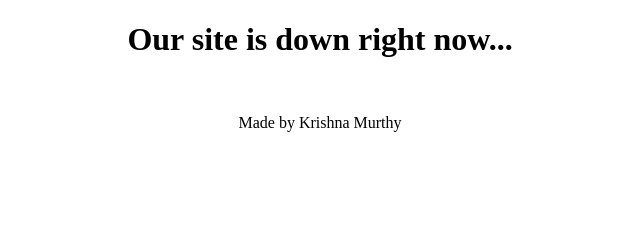
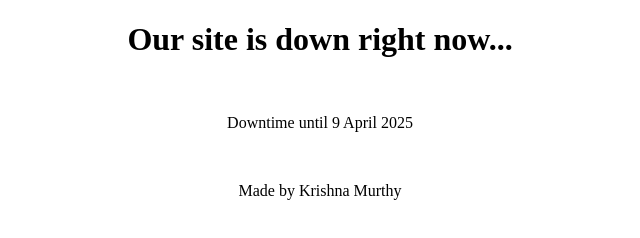
Before and after one commit to iwillbemicrosoftceo/betterHomepage, a plain HTML site: page index.html in a window 1280 px wide. Shown: the whole page, without its empty margins (320-960 px from the left). Drawn offline with Linux system fonts and the light colour scheme.

Commit message:
Update index.html

```diff
--- a/index.html
+++ b/index.html
@@ -5,7 +5,7 @@
 </head>
 <body>
   <center>
-    <h1>Our site is down right now...</h1><br /><p>Made by Krishna Murthy</p>
+    <h1>Our site is down right now...</h1><br /><p></p>Downtime until 9 April 2025</p><br /><p>Made by Krishna Murthy</p>
   </center>
 </body>
 </html>
```
